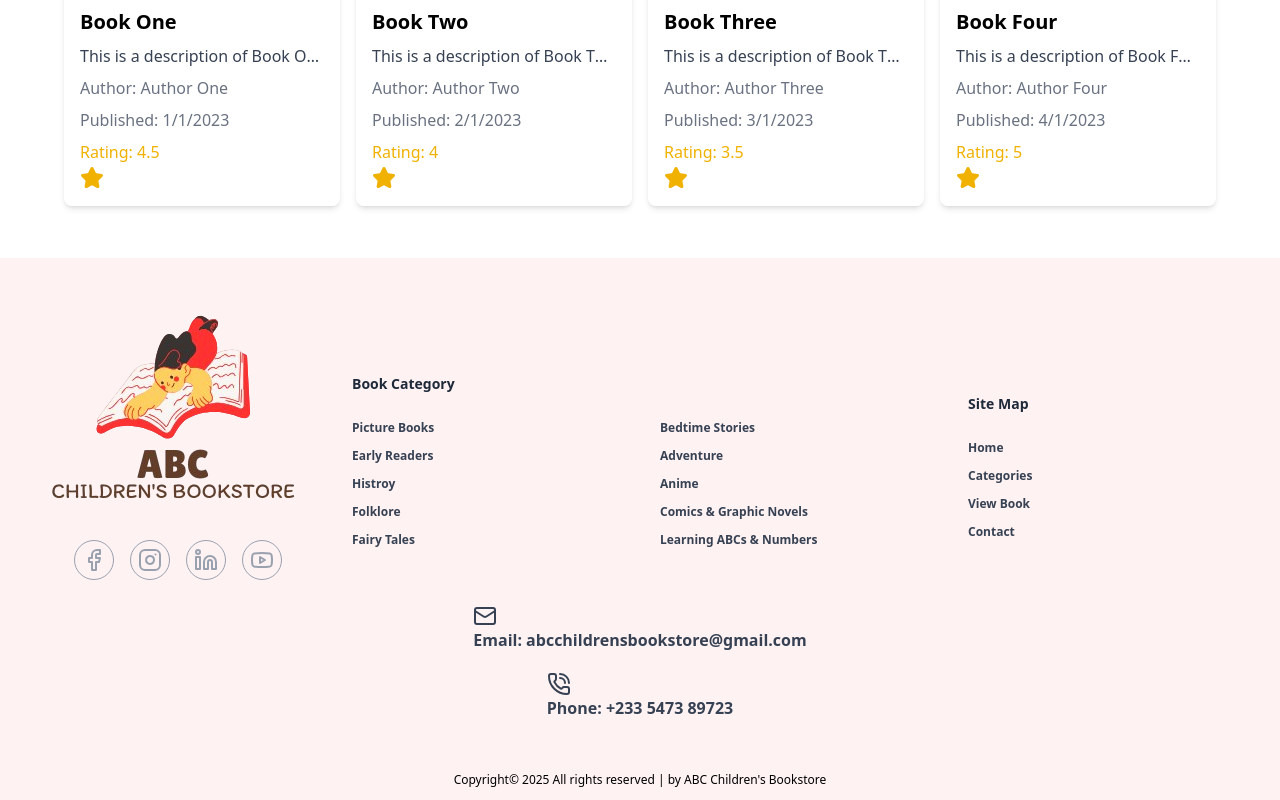
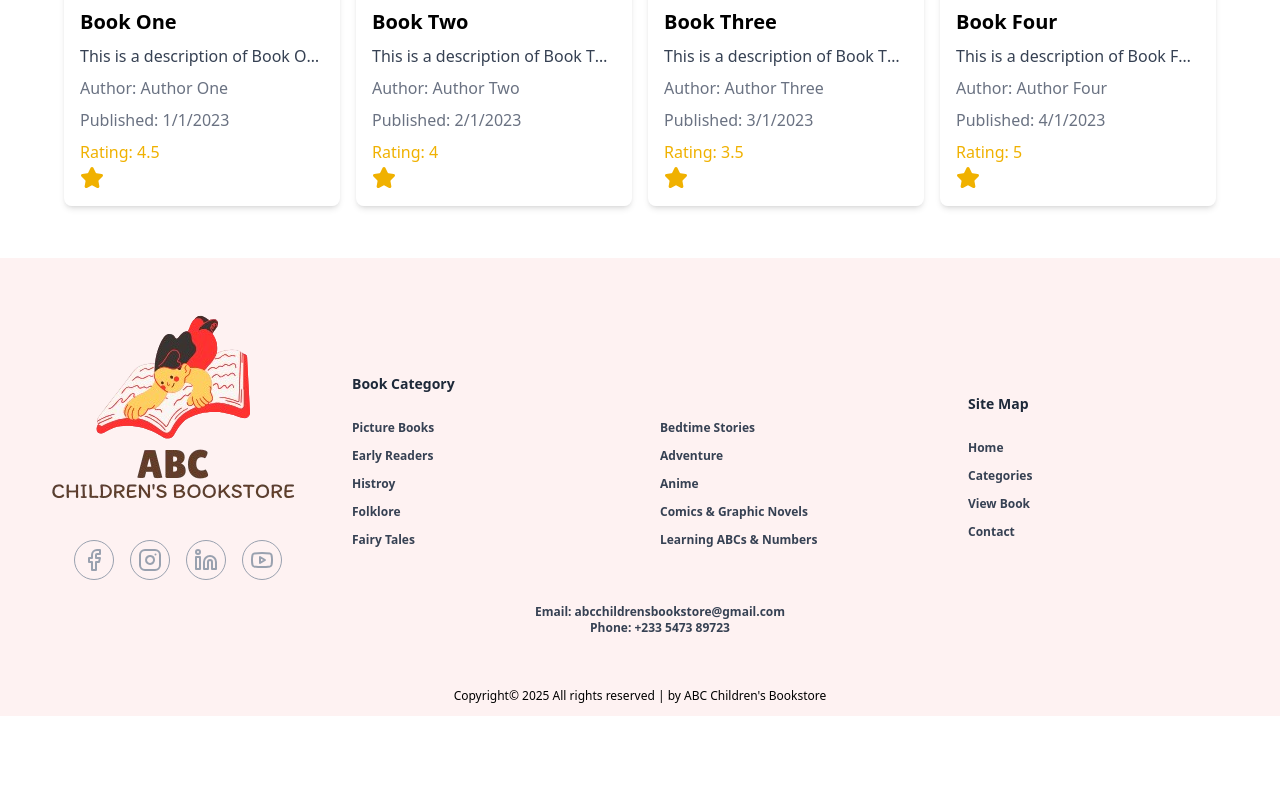
Before and after one commit to TheDominatorsC5/ABC-BOOK, a React (Vite) app: page / in a window 1280 px wide. Shown: the part 1452-2252 px from the top of the page. After the commit the page ends 2168 px from the top, so only its background shows below. Built offline with nearby package versions, Linux system fonts and the light colour scheme; no server answers.

Commit message:
footer changes

```diff
--- a/src/Components/Footer.jsx
+++ b/src/Components/Footer.jsx
@@ -74,9 +74,9 @@ export default function Navbar() {
           </div>
         </div>
       </div>
-      <div className="text-gray-700 font-bold flex flex-col items-center gap-5">
-        <h4 className=" hover:text-red-600 hover:underline"><Mail />Email: abcchildrensbookstore@gmail.com</h4>
-        <h4 className=" hover:text-red-600 hover:underline"><PhoneCall />Phone: +233 5473 89723</h4>
+      <div className="text-gray-700 text-center font-semibold gap-5 text-xs ml-10 ">
+        <h4 className=" hover:text-red-600 hover:underline">Email: abcchildrensbookstore@gmail.com</h4>
+        <h4 className=" hover:text-red-600 hover:underline">Phone: +233 5473 89723</h4>
       </div>
 
       <p className="p-3 text-center text-xs mt-10 text-black">Copyright© 2025 All rights reserved | by ABC Children's Bookstore</p>
```
